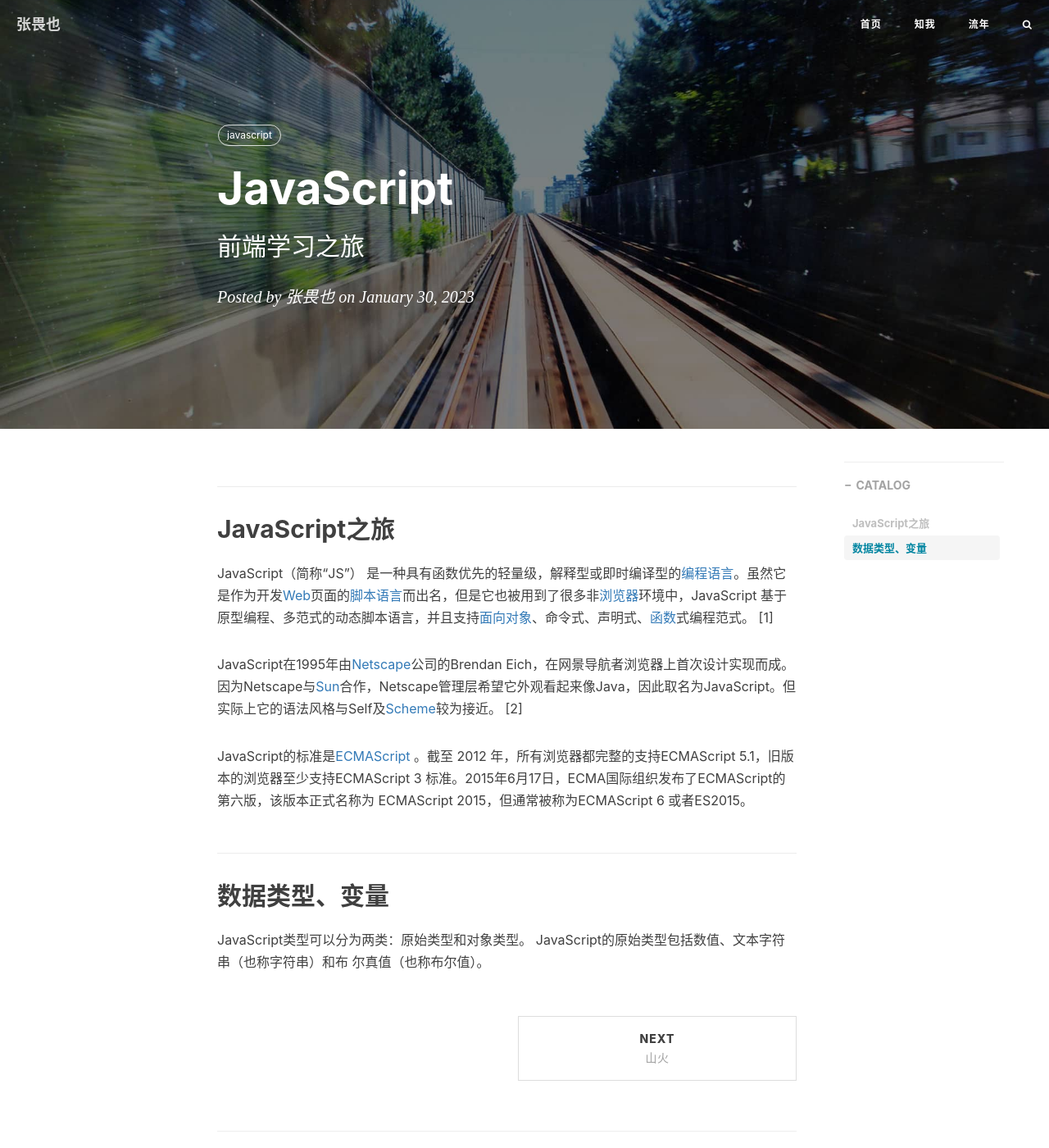
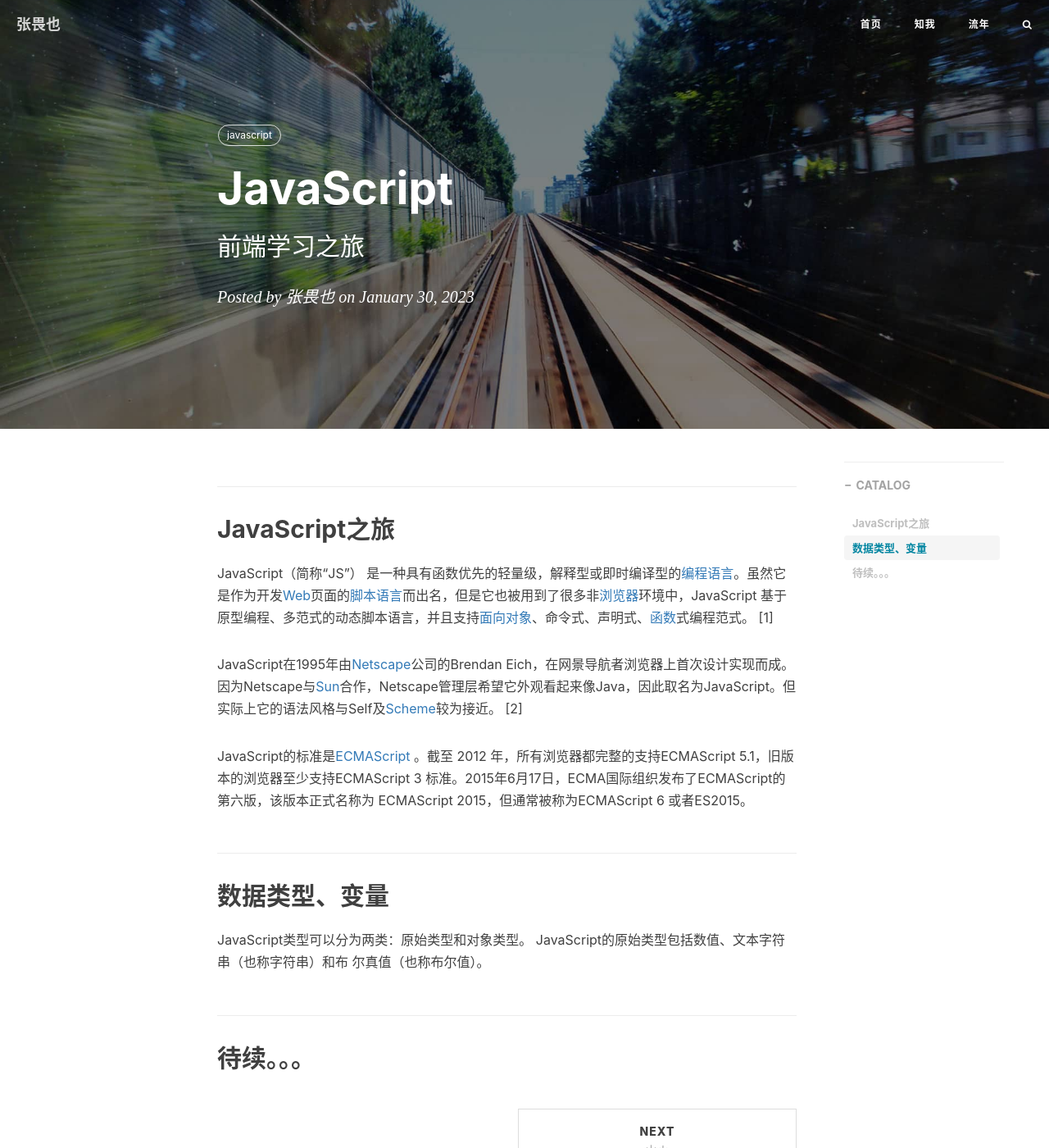
Before and after one commit to YouthguyZ/YouthguyZ.github.io, a Jekyll site: the page built from _posts/2023-01-30-JavaScript.md, in a window 1280 px wide and 1400 px high. Shown: the whole window at 82% size. Built offline with Jekyll 4.4.1, drawn with Linux system fonts in a browser that asks for light colours; nearby versions of some CDN libraries; comment, search, counter and statistics services are not loaded.

Commit message:
docs:更新

```diff
--- a/_posts/2023-01-30-JavaScript.md
+++ b/_posts/2023-01-30-JavaScript.md
@@ -23,3 +23,5 @@ JavaScript的标准是[ECMAScript ](https://baike.baidu.com/item/ECMAScript%20/1
 JavaScript类型可以分为两类：原始类型和对象类型。
 JavaScript的原始类型包括数值、文本字符串（也称字符串）和布
 尔真值（也称布尔值）。
+
+## 待续。。。
```
